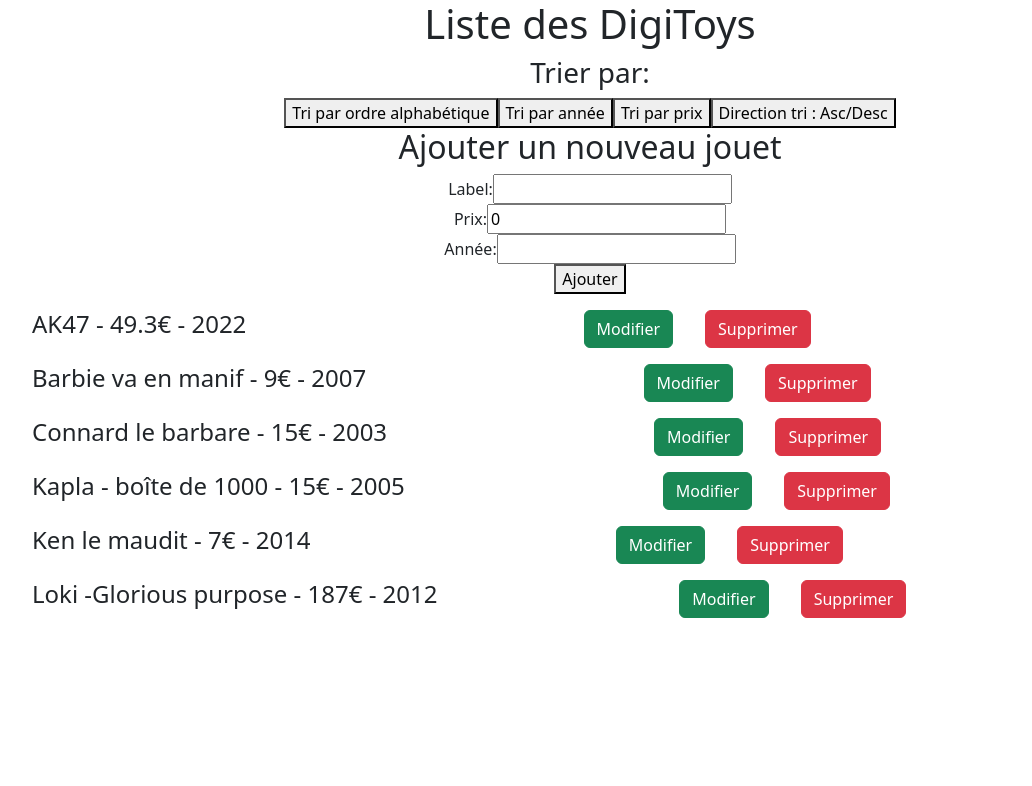
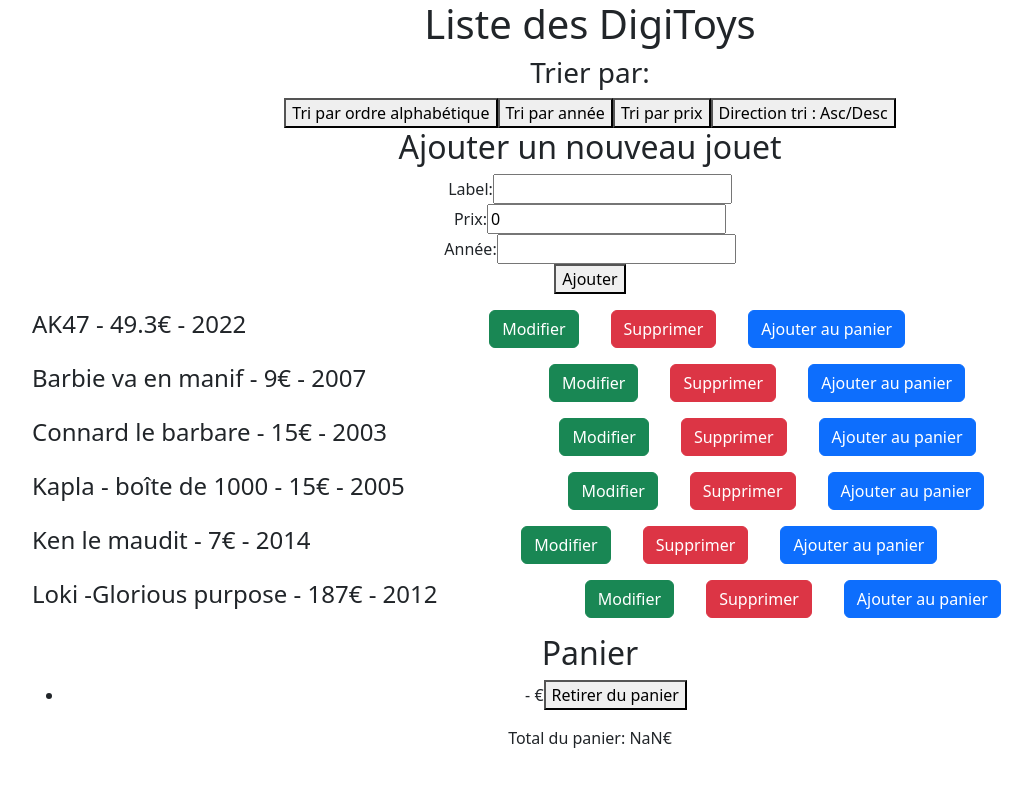
Before and after one commit to Keir-oriyerdan/TpToysReact, a React (Create React App) app: page / in a window 1280 px wide. Shown: the top 786 px of the page, without its empty margins (50-1082 px from the left). Built offline with nearby package versions, Linux system fonts and the light colour scheme; data requests are answered from the project's data file.

Commit message:
gestion du panier

```diff
--- a/src/components/App.tsx
+++ b/src/components/App.tsx
@@ -7,25 +7,40 @@ import ToyUpdateForm from './ToyUpdateForm';
 import 'bootstrap/dist/css/bootstrap.css';
 import './App.css';
 
-
-
 function App() {
   const [toys, setToys] = useState<ToyInterface[]>([]);
   const [selectedToyId, setSelectedToyId] = useState<number | null>(null);
+  // trier par année ou prix
   const [sortMode, setSortMode] = useState<'default' | 'year' | 'price'>('default');
+  //changer l'ordre des jouets < et/ou >
   const [sortDirection, setSortDirection] = useState<'asc' | 'desc'>('asc');
+  //ajouter des jouet au panier
+  const [cart, setCart] = useState<ToyInterface[]>([]);
+  //calcul du total des prix des jouets
+  const [total, setTotal] = useState<number>(0);
 
   useEffect(() => {
-    ToyFetcher.loadToys()
-      .then((loadedToys: ToyInterface[]) => {
+    Promise.all([ToyFetcher.loadToys(), fetch('http://localhost:3000/panier')])
+    .then(([loadedToys, cartResponse]) => {
       const sortedToys = loadedToys.sort((a, b) => a.label.localeCompare(b.label));
       setToys(sortedToys || []);
+
+      return cartResponse.json();
+    })
+    .then((cartData) => {
+      console.log('Données du panier reçues du serveur :', cartData);
+      setCart(cartData);
+      setTotal(calculateTotal(cartData));
     })
     .catch((error) => {
-        console.error('Erreur lors du chargement des jouets:', error);
+      console.error('Erreur lors du chargement des jouets ou du panier :', error);
       setToys([]);
     });
+
+
   }, []);
+
+
 
   const handleToyUpdate = (updatedToy: ToyInterface): void => {
     setToys((prevToys) => {
@@ -38,14 +53,22 @@ function App() {
   };
 
   const handleClickDelete = (toyId: number): void => {
-    const updatedToys = toys.filter((toy) => toy.id !== toyId);
-    setToys([...updatedToys]);
+    ToyFetcher.deleteToy(toyId)
+      .then(() => {
+        setToys((prevToys) => prevToys.filter((toy) => toy.id !== toyId));
+      })
+      .catch((error) => {
+        console.error("Erreur lors de la suppression du jouet :", error);
+      });
   };
 
   const handleToyAdd = (newToy: ToyInterface): void => {
-    setToys((prevToys) => {
-      const updatedToys = [...prevToys, newToy];
-      return updatedToys.sort((a, b) => a.label.localeCompare(b.label));
+    ToyFetcher.addToy(newToy as Omit<ToyInterface, 'id'>)
+      .then(() => {
+        setToys((prevToys) => [...prevToys, newToy]);
+      })
+      .catch((error) => {
+        console.error("Erreur lors de l'ajout du jouet :", error);
       });
   };
 
@@ -56,6 +79,56 @@ function App() {
   const handleSortDirectionChange = () => {
     setSortDirection((prevDirection) => (prevDirection === 'asc' ? 'desc' : 'asc'));
   };
+
+  //sauver le panier sur le server Json
+  const saveCartToServer = async (cartData: any, total: number): Promise<void> => {
+    try {
+      console.log('Trying to save cart to server:', cartData, total);
+      const response = await fetch('http://localhost:3000/panier', {
+        method: 'PUT',
+        headers: {
+          'Content-Type': 'application/json',
+        },
+        body: JSON.stringify({ panier: cartData, total }),
+      });
+
+      if (!response.ok) {
+        console.error('Error saving cart to server:', response.statusText);
+      }
+    } catch (error) {
+      console.error('Error saving cart to server:', error);
+    }
+  };
+
+  // Ajoutez cette ligne après l'appel à saveCartToServer
+
+
+
+
+  //ajout au panier
+  const handleAddToCart = (toy: ToyInterface): void => {
+    const updatedCart = [...cart, { ...toy }];
+    setCart(updatedCart);
+    setTotal(calculateTotal(updatedCart));
+    saveCartToServer(updatedCart, calculateTotal(updatedCart));
+
+    console.log('Cart saved to server. Waiting for json-server to update db.json...');
+  };
+
+  const handleRemoveFromCart = (toyId: number): void => {
+    const updatedCart = cart.filter((toy) => toy.id !== toyId);
+    setCart(updatedCart);
+    setTotal(calculateTotal(updatedCart));
+    saveCartToServer(updatedCart, calculateTotal(updatedCart));
+  };
+
+
+  //calcul du total du panier
+  const calculateTotal = (cartItems: ToyInterface[]): number => {
+    //parseFloat converti string en un nombre avant de l'additionner
+    return cartItems.reduce((total, toy) => total + parseFloat(String(toy.price)), 0);
+  };
+
 
   const sortedToys = [...toys].sort((a: ToyInterface, b: ToyInterface) => {
     if (sortMode === 'default') {
@@ -88,10 +161,23 @@ function App() {
               toy={toy}
               onClickDelete={handleClickDelete}
               onClickUpdate={() => setSelectedToyId(toy.id)}
+              onAddToCart={(toy) => handleAddToCart(toy)}
             />
           )}
         </div>
       ))}
+      <div className="cart">
+        <h2>Panier</h2>
+        <ul>
+          {cart.map((cartItem) => (
+            <li key={cartItem.id}>
+              {cartItem.label} - {cartItem.price}€
+              <button onClick={() => handleRemoveFromCart(cartItem.id)}>Retirer du panier</button>
+            </li>
+          ))}
+        </ul>
+        <p>Total du panier: {calculateTotal(cart)}€</p>
+      </div>
     </div>
   );
 }
--- a/src/components/Toy.tsx
+++ b/src/components/Toy.tsx
@@ -6,10 +6,11 @@ interface ToyProps {
   toy: ToyInterface;
   onClickDelete: (toyId: number) => void;
   onClickUpdate: (toyId: number) => void;
+  onAddToCart: (toy: ToyInterface) => void;
 
 }
 
-const Toy: React.FC<ToyProps> = ({ toy, onClickUpdate, onClickDelete }) => {
+const Toy: React.FC<ToyProps> = ({ toy, onClickUpdate, onClickDelete, onAddToCart }) => {
   return (
     <section className='d-flex justify-content-between my-3'>
       <h2 className={toy.done ? "h4 text-decoration-line-through" : "h4"}>{toy.label} - {toy.price}€ - {toy.year}</h2>
@@ -24,6 +25,9 @@ const Toy: React.FC<ToyProps> = ({ toy, onClickUpdate, onClickDelete }) => {
             onClickDelete(toy.id);
           }}
           className="btn btn-danger mx-3">Supprimer</button>
+          <button onClick={() => onAddToCart(toy)} className="btn btn-primary mx-3">
+          Ajouter au panier
+          </button>
       </div>
       <div>
 
--- a/src/components/ToyForm.tsx
+++ b/src/components/ToyForm.tsx
@@ -18,7 +18,7 @@ const ToyForm: React.FC<ToyFormProps> = ({ onToyAdd }) => {
     const { name, value } = e.target;
     setNewToy((prevToy) => ({
       ...prevToy,
-      [name]: value,
+      [name]: name === 'price' ? parseFloat(value) : value,
     }));
   };
 
--- a/src/services/ToyFetcher.ts
+++ b/src/services/ToyFetcher.ts
@@ -63,6 +63,7 @@ export default class ToyFetcher {
         );
     });
   }
+
   /**
    * Permet d'ajouter une tâche
    * @param {object} toy
```
Lines whose indentation alone changed are shown as unchanged.
